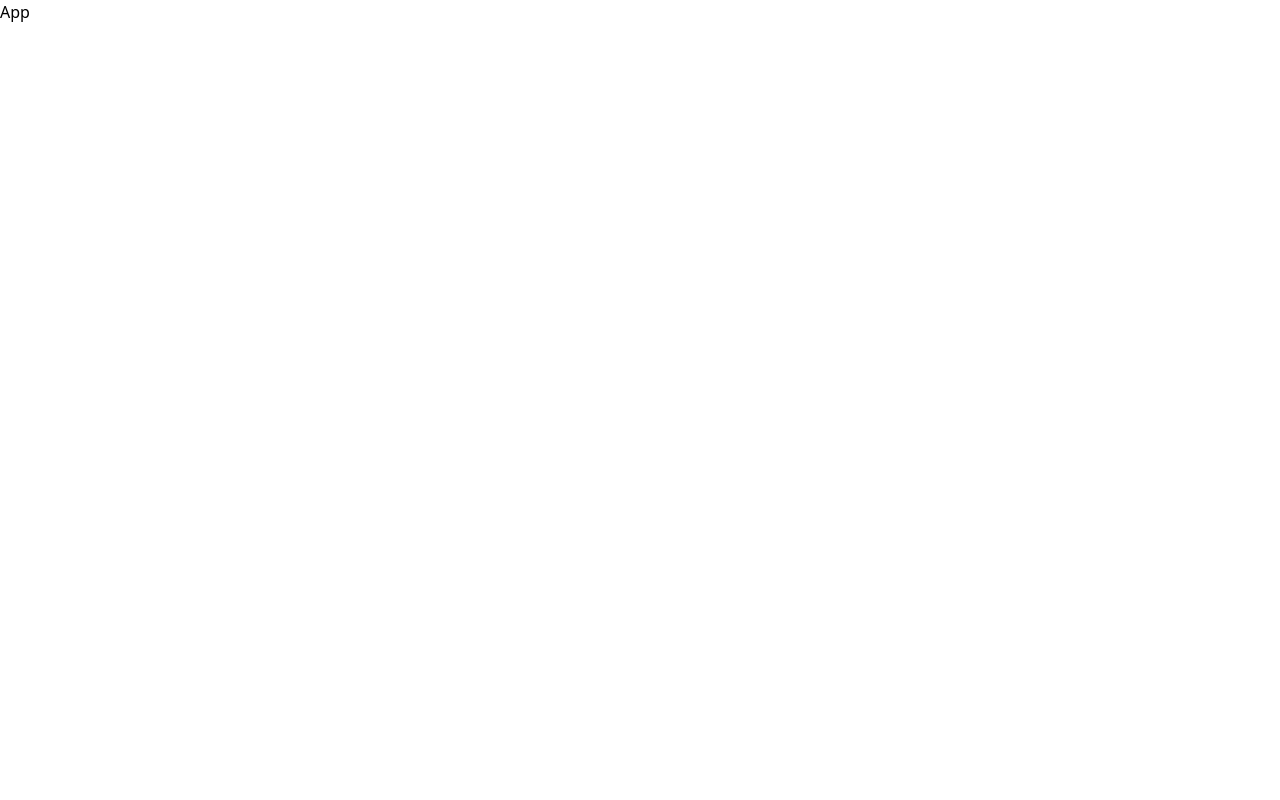
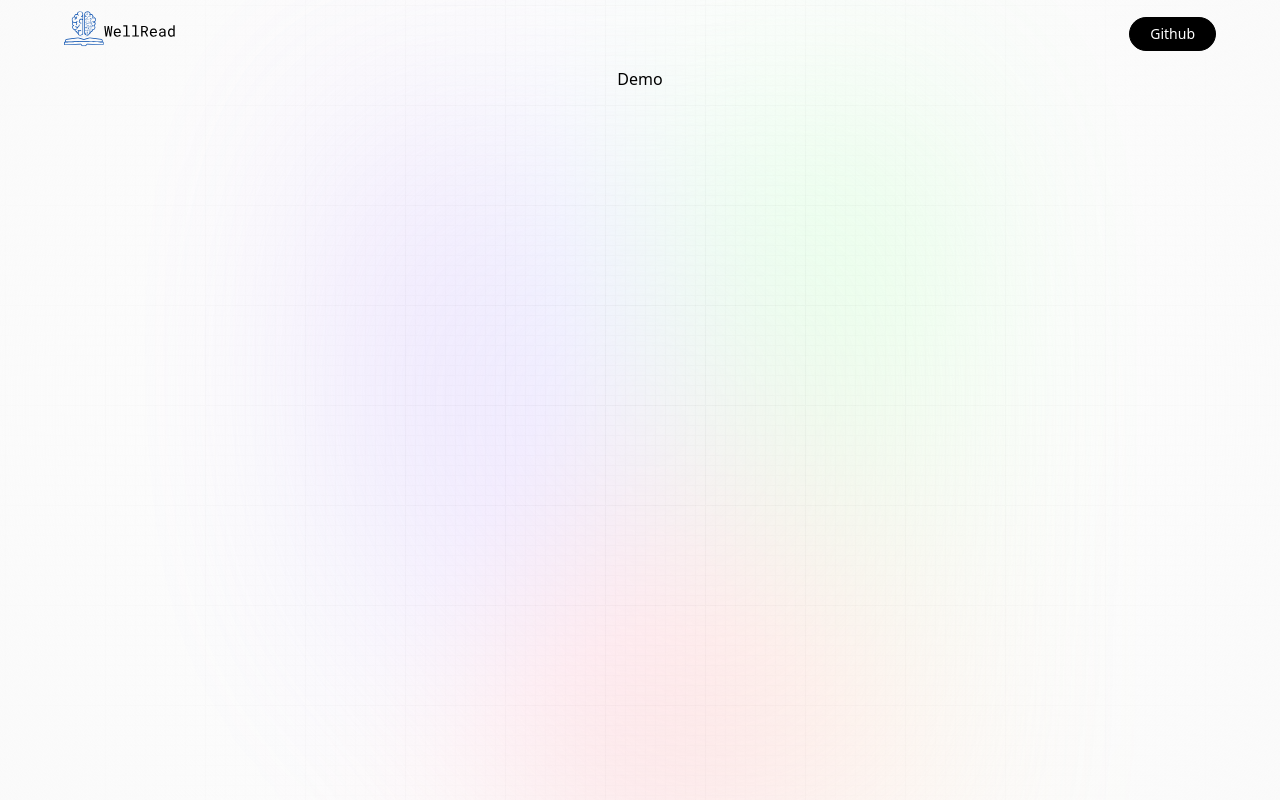
Before and after one commit to MackGrissom/Sumorize, a React (Vite) app: page / in a window 1280 px wide. Built offline with nearby package versions, Linux system fonts and the light colour scheme; a web font is replaced by a local one.

Commit message:
added logo

```diff
--- a/index.html
+++ b/index.html
@@ -2,7 +2,7 @@
 <html lang="en">
   <head>
     <meta charset="UTF-8" />
-    <link rel="icon" type="image/svg+xml" href="/vite.svg" />
+    <link rel="icon" type="image/svg+xml" href="/favicon.ico" />
 <!-- satoshi font family -->
 <link
    href="https://api.fontshare.com/v2/css?f[]=satoshi@1,900,700,500,300,400&display=swap"
--- a/src/App.jsx
+++ b/src/App.jsx
@@ -1,6 +1,18 @@
+import Hero from "./components/Hero"
+import Demo from "./components/Demo"
+import './App.css'
 const App = () => {
   return (
-    <div>App</div>
+    <main>
+      <div className="main">
+        <div className="gradient" />
+      </div>
+
+      <div className="app">
+        <Hero/>
+        <Demo/>
+      </div>
+    </main>
   )
 }
 
--- /dev/null
+++ b/src/components/Demo.jsx
@@ -0,0 +1,8 @@
+
+const Demo = () => {
+  return (
+    <div>Demo</div>
+  )
+}
+
+export default Demo
--- /dev/null
+++ b/src/components/Hero.jsx
@@ -0,0 +1,22 @@
+
+import { logo } from '../assets'
+
+const Hero = () => {
+    return (
+        <header className='w-full flex justify-center items-center flex-col'>
+            <nav className='flex justify-between items-center w-full'>
+
+                <img src={logo} alt='logo' className='w-28 object-contain' />
+
+               <button
+               type="button"
+               onClick={() => window.open('https://github.com/mackgrissom')}
+               className='black_btn'>
+               Github
+               </button>
+        </nav>
+        </header >
+    )
+}
+
+export default Hero
```
Also changed, not shown: src/assets/logo.svg, 1 other file (tests, documents, lock files or other folders).
